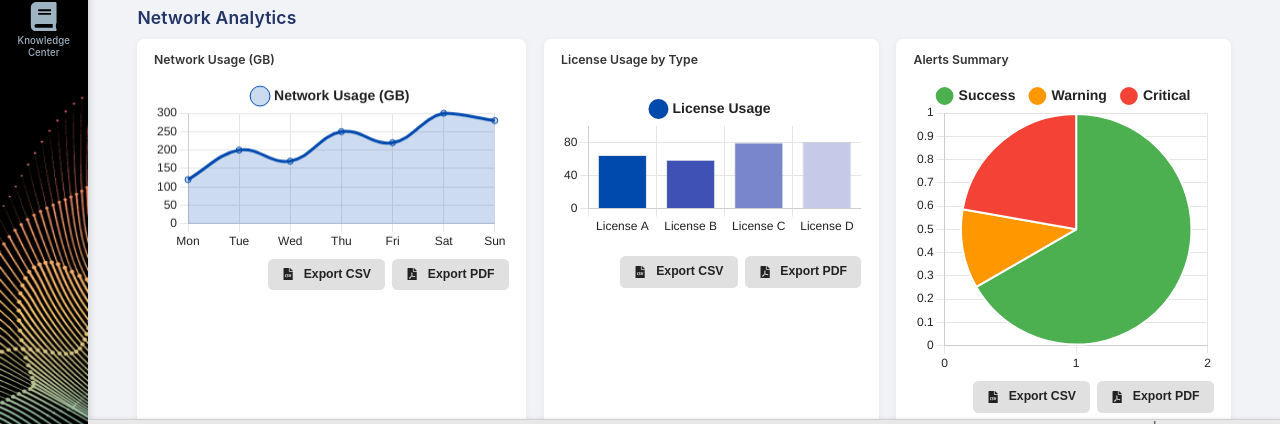
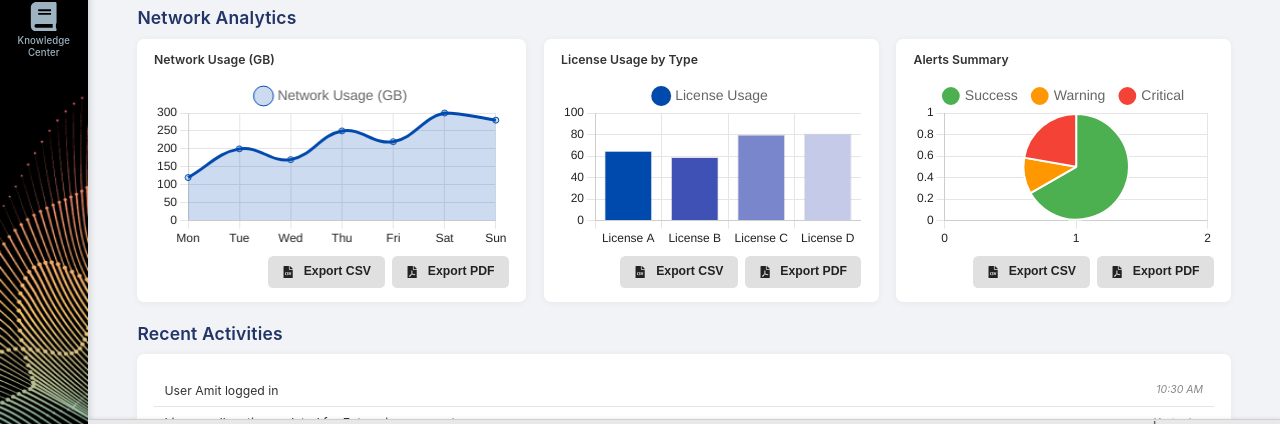
Before and after one commit to piyanshuofficial/SpectraWiFiPortalDemo_v1, a React (Create React App) app: page /dashboard in a window 1280 px wide. Shown: the part 358-782 px from the top of the page. Built offline with nearby package versions, Linux system fonts and the light colour scheme.

Commit message:
Code Update 18

```diff
--- a/src/pages/Dashboard.js
+++ b/src/pages/Dashboard.js
@@ -35,13 +35,82 @@ const Dashboard = () => {
 
   const darkMode = document.documentElement.getAttribute("data-theme") === "dark";
 
-  const chartOptions = getStandardChartOptions({
-    type: "line",
-    title: "",
-    xLabel: "",
-    yLabel: "",
-    darkMode,
-  });
+  // ✅ UPDATED: Enhanced chart options with better tooltip configuration
+  const chartOptions = {
+    responsive: true,
+    maintainAspectRatio: false,
+    interaction: {
+      mode: 'index',
+      intersect: false,
+    },
+    plugins: {
+      legend: {
+        position: 'top',
+        labels: {
+          font: { size: 14 },
+          usePointStyle: true,
+          padding: 15,
+        }
+      },
+      tooltip: {
+        enabled: true,
+        backgroundColor: 'rgba(0, 0, 0, 0.8)',
+        titleColor: '#fff',
+        bodyColor: '#fff',
+        borderColor: 'rgba(255, 255, 255, 0.2)',
+        borderWidth: 1,
+        padding: 12,
+        displayColors: true,
+        boxPadding: 6,
+        titleFont: {
+          size: 14,
+          weight: 'bold'
+        },
+        bodyFont: {
+          size: 13,
+        },
+        callbacks: {
+          // ✅ Format tooltip title (day name)
+          title: function(tooltipItems) {
+            return tooltipItems[0].label;
+          },
+          // ✅ Format tooltip label with value
+          label: function(context) {
+            let label = context.dataset.label || '';
+            if (label) {
+              label += ': ';
+            }
+            if (context.parsed.y !== null) {
+              // Format the value based on chart type
+              if (context.chart.canvas.id === 'chart-network-usage') {
+                label += context.parsed.y + ' GB';
+              } else if (context.chart.canvas.id === 'chart-license-usage') {
+                label += context.parsed.y;
+              } else if (context.chart.canvas.id === 'chart-alerts-summary') {
+                label += context.parsed.y;
+              } else {
+                label += context.parsed.y;
+              }
+            }
+            return label;
+          }
+        }
+      }
+    },
+    scales: {
+      x: {
+        title: { display: false },
+        grid: { color: darkMode ? "#444" : "#e5e5e5" },
+        ticks: { color: darkMode ? "#fff" : "#222", font: { size: 12 } }
+      },
+      y: {
+        title: { display: false },
+        grid: { color: darkMode ? "#444" : "#e5e5e5" },
+        ticks: { color: darkMode ? "#fff" : "#222", font: { size: 12 } },
+        beginAtZero: true
+      }
+    }
+  };
 
   const networkData = sampleReportsData["network-usage-report"];
   const licenseData = sampleReportsData["license-usage-report"];
@@ -49,7 +118,6 @@ const Dashboard = () => {
 
   const safeNumber = (value, fallback = 0) => typeof value === "number" && !isNaN(value) ? value : fallback;
 
-  // ✅ FIX: Cleanup timeout on unmount
   useEffect(() => {
     let mounted = true;
     let timeoutId = null;
@@ -80,7 +148,7 @@ const Dashboard = () => {
         clearTimeout(timeoutId);
       }
     };
-  }, []); // Empty dependency array - only run once
+  }, []);
 
   const renderDashboardForSegment = () => (
     <>
@@ -237,7 +305,6 @@ const Dashboard = () => {
       window.dispatchEvent(new CustomEvent('triggerSupportHighlight', { detail: 'highlight-support' }));
     }, ANIMATION.HIGHLIGHT_DURATION);
 
-    // Cleanup happens automatically when component unmounts or on next navigation
     return () => clearTimeout(timeoutId);
   };
 
```
